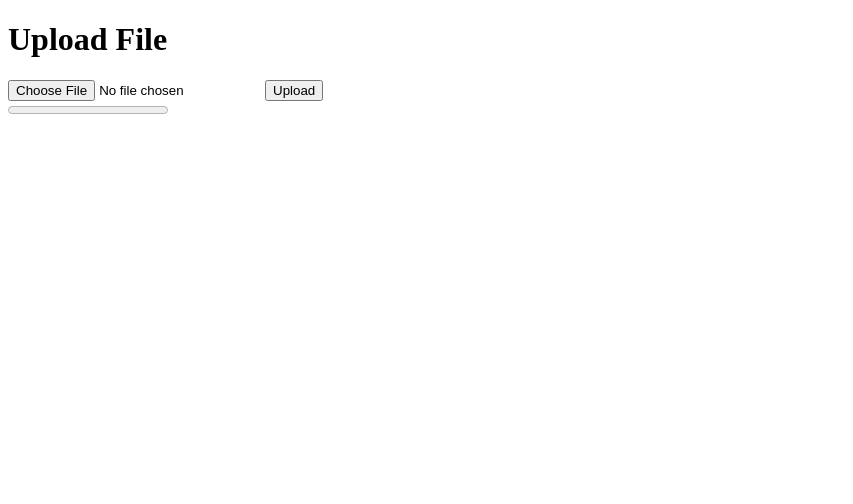
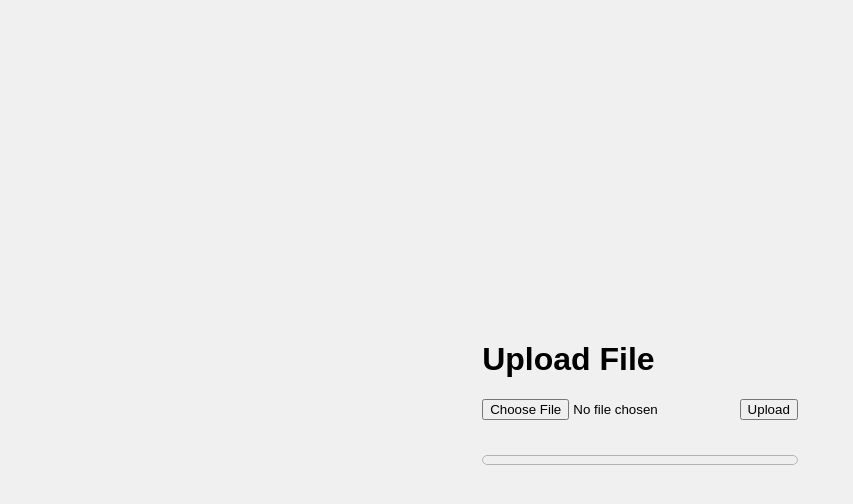
Before and after one commit to ankitkr23835/Upload-, a plain HTML site: page templates/upload.html in a window 1280 px wide. Shown: the whole page, without its empty margins (0-853 px from the left). Drawn offline with Linux system fonts and the light colour scheme.

Commit message:
Update upload.html

```diff
--- a/templates/upload.html
+++ b/templates/upload.html
@@ -4,8 +4,39 @@
     <meta charset="UTF-8">
     <meta name="viewport" content="width=device-width, initial-scale=1.0">
     <title>Upload File</title>
+    <style>
+        body {
+            font-family: Arial, sans-serif;
+            margin: 0;
+            padding: 0;
+            display: flex;
+            justify-content: center;
+            align-items: center;
+            height: 100vh;
+            background-color: #f0f0f0;
+        }
+
+        #upload-form {
+            text-align: center;
+        }
+
+        #file-input {
+            margin-bottom: 10px;
+        }
+
+        #progress-bar {
+            width: 100%;
+            height: 20px;
+            margin-top: 20px;
+        }
+
+        #progress-text {
+            margin-top: 10px;
+        }
+    </style>
 </head>
 <body>
+    <div>
         <h1>Upload File</h1>
         <form id="upload-form" enctype="multipart/form-data">
             <input type="file" id="file-input" required>
@@ -13,6 +44,7 @@
         </form>
         <progress id="progress-bar" max="100" value="0"></progress>
         <div id="progress-text"></div>
+    </div>
 
     <script>
         document.getElementById('upload-form').addEventListener('submit', function(event) {
@@ -21,6 +53,8 @@
             var fileInput = document.getElementById('file-input');
             formData.append('file', fileInput.files[0]);
 
+            var startTime = new Date().getTime();
+
             var xhr = new XMLHttpRequest();
             xhr.open('POST', '/upload', true);
 
@@ -28,8 +62,12 @@
                 var progressBar = document.getElementById('progress-bar');
                 var progressText = document.getElementById('progress-text');
                 if (event.lengthComputable) {
+                    var currentTime = new Date().getTime();
+                    var elapsedTime = (currentTime - startTime) / 1000; // Convert to seconds
+                    var speed = event.loaded / elapsedTime; // Calculate speed in bytes per second
+
                     progressBar.value = (event.loaded / event.total) * 100;
-                    progressText.textContent = 'Uploaded ' + (event.loaded / 1024).toFixed(2) + ' KB | Speed: ' + (event.loaded / (event.loaded / event.total) / 1024).toFixed(2) + ' KB/s';
+                    progressText.textContent = 'Uploaded ' + (event.loaded / 1024).toFixed(2) + ' KB | Speed: ' + (speed / 1024).toFixed(2) + ' KB/s';
                 }
             };
 
```
Lines whose indentation alone changed are shown as unchanged.
